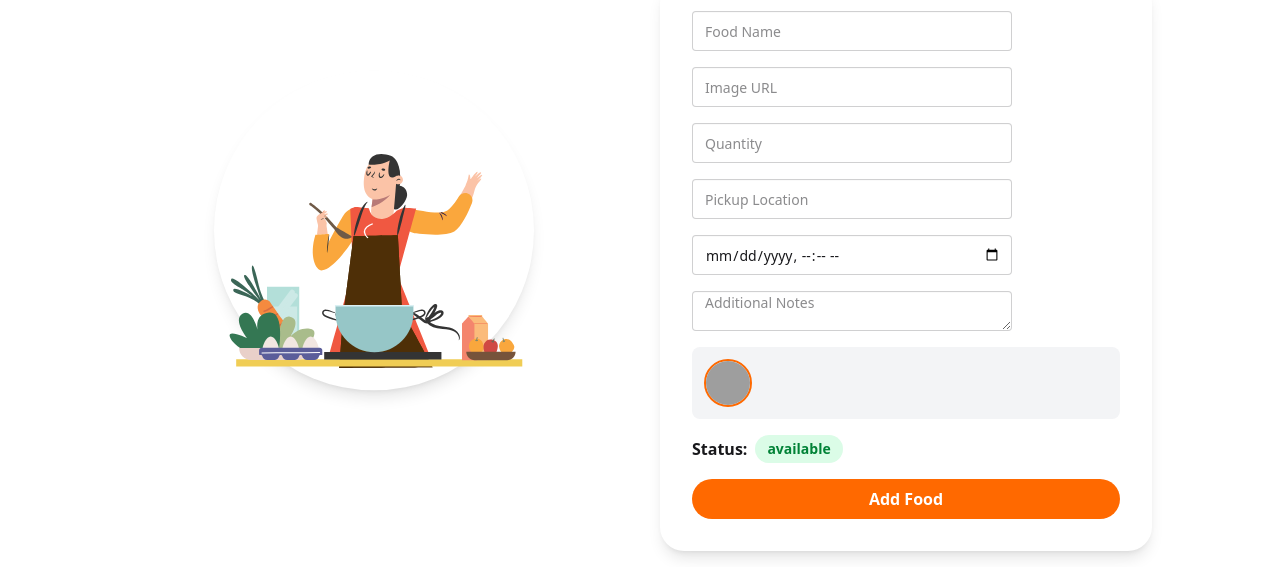
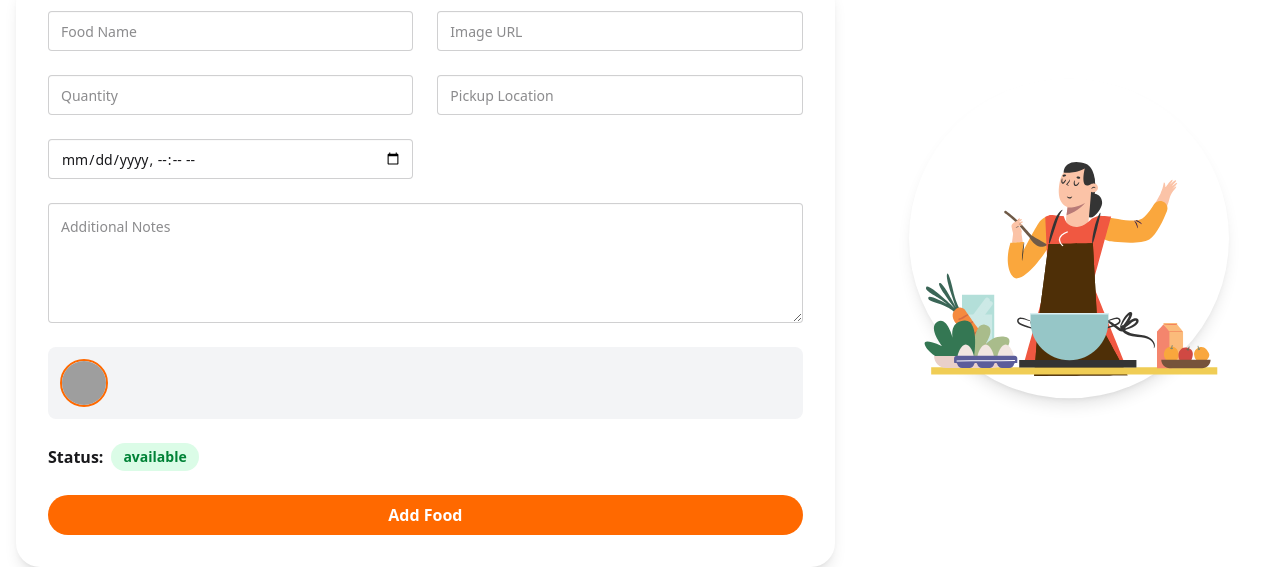
Before and after one commit to aashikur/sharebite-client, a React (Vite) app: page /add-food in a window 1280 px wide. Shown: the part 238-805 px from the top of the page. Built offline with nearby package versions, Linux system fonts and the light colour scheme; no server answers; grey boxes are pictures that could not be loaded.

Commit message:
Add Food layout Modifed -Design

```diff
--- a/src/pages/AddFood.jsx
+++ b/src/pages/AddFood.jsx
@@ -1,7 +1,6 @@
 import { useContext } from "react";
 import { AuthContext } from "../providers/AuthProvider";
 import Swal from "sweetalert2";
-import axios from "axios";
 import { Helmet } from "react-helmet";
 import Lottie from "lottie-react";
 import bannerAnimation from "../assets/cooking.json";
@@ -9,22 +8,23 @@ import { motion } from "framer-motion";
 import { useMutation, useQueryClient } from "@tanstack/react-query";
 import useAxiosSecure from "../hooks/useAxiosSecure";
 import { useNavigate } from "react-router";
+
 const AddFood = () => {
   const { user } = useContext(AuthContext);
   const queryClient = useQueryClient();
   const axiosSecure = useAxiosSecure();
-  const Navigation = useNavigate();
-  // Mutation for adding food
+  const navigate = useNavigate();
+
   const mutation = useMutation({
     mutationFn: (food) => axiosSecure.post("/foods", food),
     onSuccess: () => {
       Swal.fire("Success!", "Food added successfully!", "success");
-      queryClient.invalidateQueries({ queryKey: ["foods"] }); // Refetch foods list
-      Navigation('/manage-foods');
+      queryClient.invalidateQueries({ queryKey: ["foods"] });
+      navigate("/manage-foods");
     },
     onError: () => {
       Swal.fire("Error", "Could not add food.", "error");
-    }
+    },
   });
 
   const handleSubmit = (e) => {
@@ -49,58 +49,115 @@ const AddFood = () => {
   };
 
   return (
-    <div className="max-w-5xl mx-auto py-12">
-      <Helmet><title>Add Food | ShareBite</title></Helmet>
-      <div className="flex flex-col md:flex-row items-center gap-10">
-        {/* Lottie Banner (Floating) */}
-        <motion.div
-          className="flex-1 flex justify-center items-center"
-          animate={{ y: [0, -20, 0, 20, 0] }}
-          transition={{ duration: 4, repeat: Infinity, ease: "easeInOut" }}
+    <div className="container mx-auto px-4 py-12">
+      <Helmet>
+        <title>Add Food | ShareBite</title>
+      </Helmet>
+
+      <div className="grid grid-cols-1 lg:grid-cols-3 gap-10 items-center">
+        {/* Form Section */}
+        <div className="lg:col-span-2">
+          <h2 className="text-2xl font-bold mb-6 text-center lg:text-left">
+            Add Food
+          </h2>
+
+          <form
+            onSubmit={handleSubmit}
+            className="bg-white dark:bg-[#393053] p-8 rounded-3xl shadow-lg grid grid-cols-1 md:grid-cols-2 gap-6"
           >
-          <div className="w-60 h-60 md:w-80 md:h-80 rounded-full bg-white dark:bg-[#393053] shadow-lg flex items-center justify-center">
-            <Lottie animationData={bannerAnimation} loop={true} />
+            <input
+              name="name"
+              type="text"
+              placeholder="Food Name"
+              required
+              className="input w-full"
+            />
+            <input
+              name="image"
+              type="text"
+              placeholder="Image URL"
+              required
+              className="input w-full"
+            />
+            <input
+              name="quantity"
+              type="number"
+              placeholder="Quantity"
+              required
+              className="input w-full"
+            />
+            <input
+              name="pickupLocation"
+              type="text"
+              placeholder="Pickup Location"
+              required
+              className="input w-full"
+            />
+            <input
+              name="expireDate"
+              type="datetime-local"
+              required
+              className="input w-full"
+            />
+
+            {/* Additional Notes (full width) */}
+            <div className="md:col-span-2">
+              <textarea
+                name="additionalNotes"
+                placeholder="Additional Notes"
+                className="input w-full min-h-[120px] p-3 resize-y"
+              />
             </div>
-        </motion.div>
-        {/* Form */}
-        <div className="flex-1">
-          <h2 className="text-2xl font-bold mb-6 text-center md:text-left">Add Food</h2>
-          <form onSubmit={handleSubmit} className="bg-white dark:bg-[#393053] p-8 rounded-3xl shadow-lg flex flex-col gap-4">
-            <input name="name" type="text" placeholder="Food Name" required className="input" />
-            <input name="image" type="text" placeholder="Image URL" required className="input" />
-            <input name="quantity" type="number" placeholder="Quantity" required className="input" />
-            <input name="pickupLocation" type="text" placeholder="Pickup Location" required className="input" />
-            <input name="expireDate" type="datetime-local" required className="input" />
-            <textarea name="additionalNotes" placeholder="Additional Notes" className="input" />
 
-            {/* Donor Info (not editable) */}
-            <div className="flex items-center gap-3 bg-gray-100 dark:bg-[#2d2544] p-3 rounded-lg">
+            {/* Donor Info */}
+            <div className="md:col-span-2 flex items-center gap-3 bg-gray-100 dark:bg-[#2d2544] p-3 rounded-lg">
               <img
-                src={user?.photoURL || "https://upload.wikimedia.org/wikipedia/commons/7/7c/Profile_avatar_placeholder_large.png?20150327203541"}
+                src={
+                  user?.photoURL ||
+                  "https://upload.wikimedia.org/wikipedia/commons/7/7c/Profile_avatar_placeholder_large.png?20150327203541"
+                }
                 alt="Donor"
                 className="w-12 h-12 rounded-full border-2 border-orange-500"
               />
               <div>
-                <div className="font-semibold">{user?.displayName || user?.name}</div>
+                <div className="font-semibold">
+                  {user?.displayName || user?.name}
+                </div>
                 <div className="text-sm text-gray-500">{user?.email}</div>
               </div>
             </div>
 
-            {/* Food Status (not editable) */}
-            <div className="flex items-center gap-2">
+            {/* Food Status */}
+            <div className="md:col-span-2 flex items-center gap-2">
               <span className="font-semibold">Status:</span>
-              <span className="px-3 py-1 rounded-full bg-green-100 text-green-700 text-sm font-bold">available</span>
+              <span className="px-3 py-1 rounded-full bg-green-100 text-green-700 text-sm font-bold">
+                available
+              </span>
             </div>
 
+            {/* Submit Button */}
+            <div className="md:col-span-2">
               <button
                 type="submit"
-              className="bg-orange-500 text-white py-2 rounded-full font-semibold hover:bg-orange-600 transition"
+                className="w-full bg-orange-500 text-white py-2 rounded-full font-semibold hover:bg-orange-600 transition"
                 disabled={mutation.isLoading}
               >
                 {mutation.isLoading ? "Adding..." : "Add Food"}
               </button>
+            </div>
           </form>
         </div>
+
+        {/* Animation Section (hidden on mobile) */}
+        <motion.div
+          className="hidden lg:flex justify-center items-center"
+          animate={{ y: [0, -20, 0, 20, 0] }}
+          transition={{ duration: 4, repeat: Infinity, ease: "easeInOut" }}
+        >
+          <div className="w-60 h-60 xl:w-80 xl:h-80 rounded-full bg-white dark:bg-[#393053] shadow-lg flex items-center justify-center">
+            <Lottie animationData={bannerAnimation} loop={true} />
+          </div>
+        </motion.div>
       </div>
     </div>
   );
```
Lines whose indentation alone changed are shown as unchanged.
